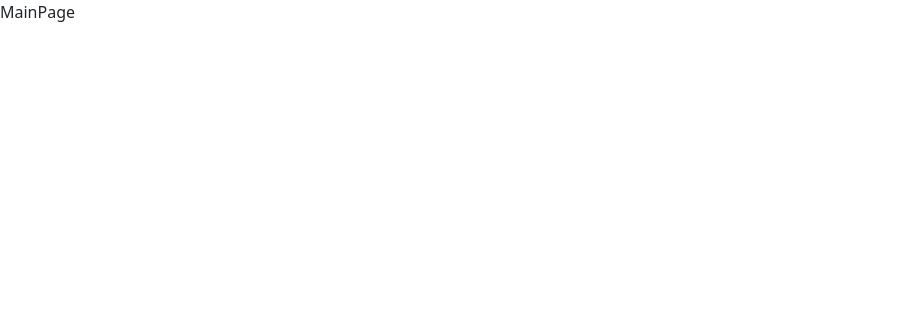
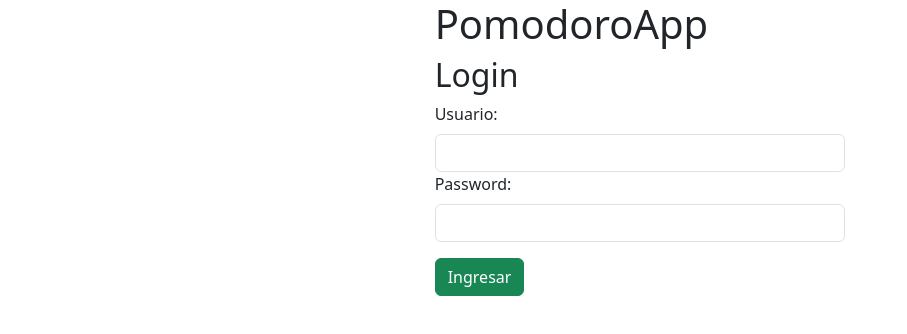
Before and after one commit to ulima-pw/2025_0-4.PomodoApp-Frontend, a React (Vite) app: page / in a window 1280 px wide. Shown: the top 334 px of the page, without its empty margins (0-907 px from the left). Built offline with nearby package versions, Linux system fonts and the light colour scheme.

Commit message:
LoginPage componentizado

```diff
--- /dev/null
+++ b/src/components/FormularioLoginSeccion.tsx
@@ -0,0 +1,19 @@
+const FormularioLoginSeccion = () => {
+    return <form>
+        <div>
+            <label className="form-label">Usuario:</label>
+            <input className="form-control" type="text" />
+        </div>
+        <div>
+            <label className="form-label">Password:</label>
+            <input className="form-control" type="password" />
+        </div>
+        <button id="margen-superior-boton"
+            className="btn btn-success"
+            type="button">
+                Ingresar
+        </button>
+    </form>
+}
+
+export default FormularioLoginSeccion
--- /dev/null
+++ b/src/components/TitulosSeccion.tsx
@@ -0,0 +1,8 @@
+const TitulosSeccion = () => {
+    return <>
+        <h1>PomodoroApp</h1>
+        <h2>Login</h2>
+    </>
+}
+
+export default TitulosSeccion
--- a/src/main.tsx
+++ b/src/main.tsx
@@ -6,6 +6,6 @@ import MainPage from './pages/MainPage'
 
 createRoot(document.getElementById('root')!).render(
   <StrictMode>
-    <MainPage />
+    <LoginPage />
   </StrictMode>,
 )
--- a/src/pages/LoginPage.tsx
+++ b/src/pages/LoginPage.tsx
@@ -1,26 +1,13 @@
+import FormularioLoginSeccion from "../components/FormularioLoginSeccion"
+import TitulosSeccion from "../components/TitulosSeccion"
 import "./LoginPage.css"
 
 const LoginPage = () => {
     return <div className="row">
         <div className="col"></div>
         <div className="col">
-            <h1>PomodoroApp</h1>
-            <h2>Login</h2>
-            <form>
-                <div>
-                    <label className="form-label">Usuario:</label>
-                    <input className="form-control" type="text" />
-                </div>
-                <div>
-                    <label className="form-label">Password:</label>
-                    <input className="form-control" type="password" />
-                </div>
-                <button id="margen-superior-boton"
-                    className="btn btn-success"
-                    type="button">
-                        Ingresar
-                </button>
-            </form>
+            <TitulosSeccion />
+            <FormularioLoginSeccion />
         </div>
         <div className="col"></div>
     </div>
```
